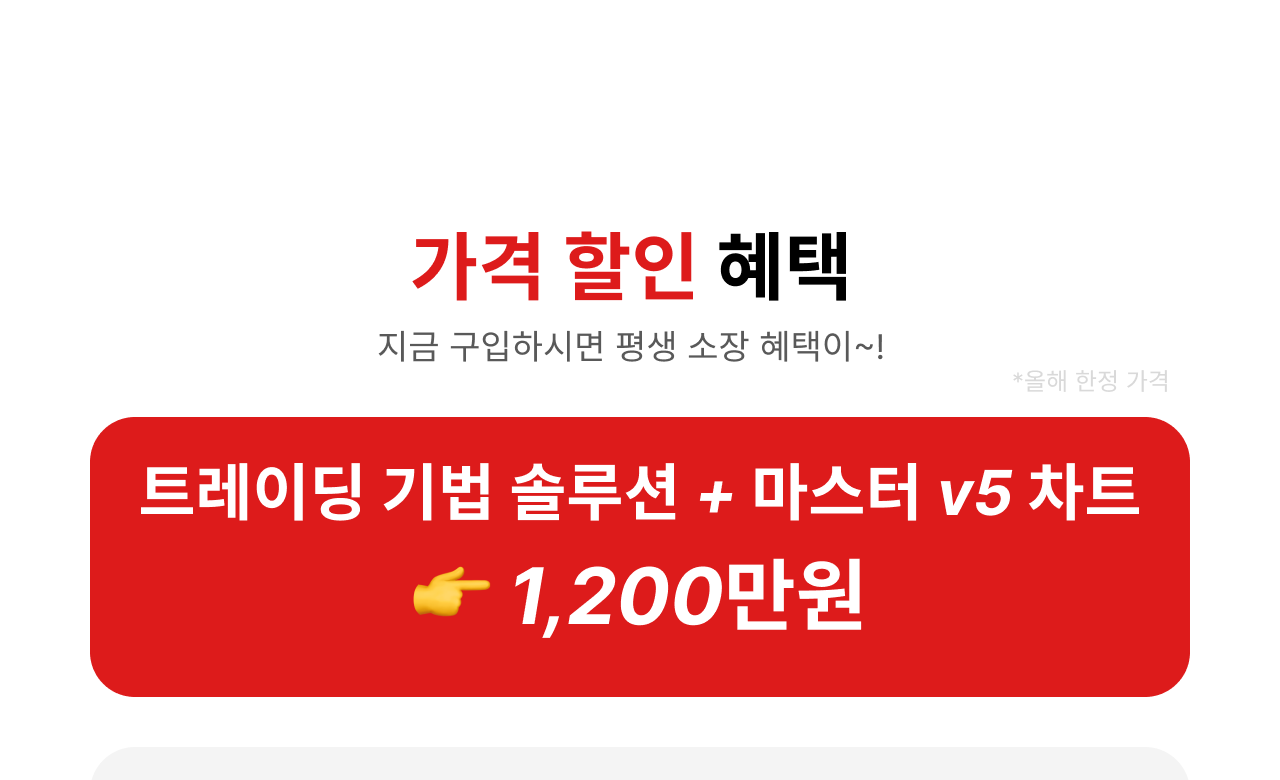
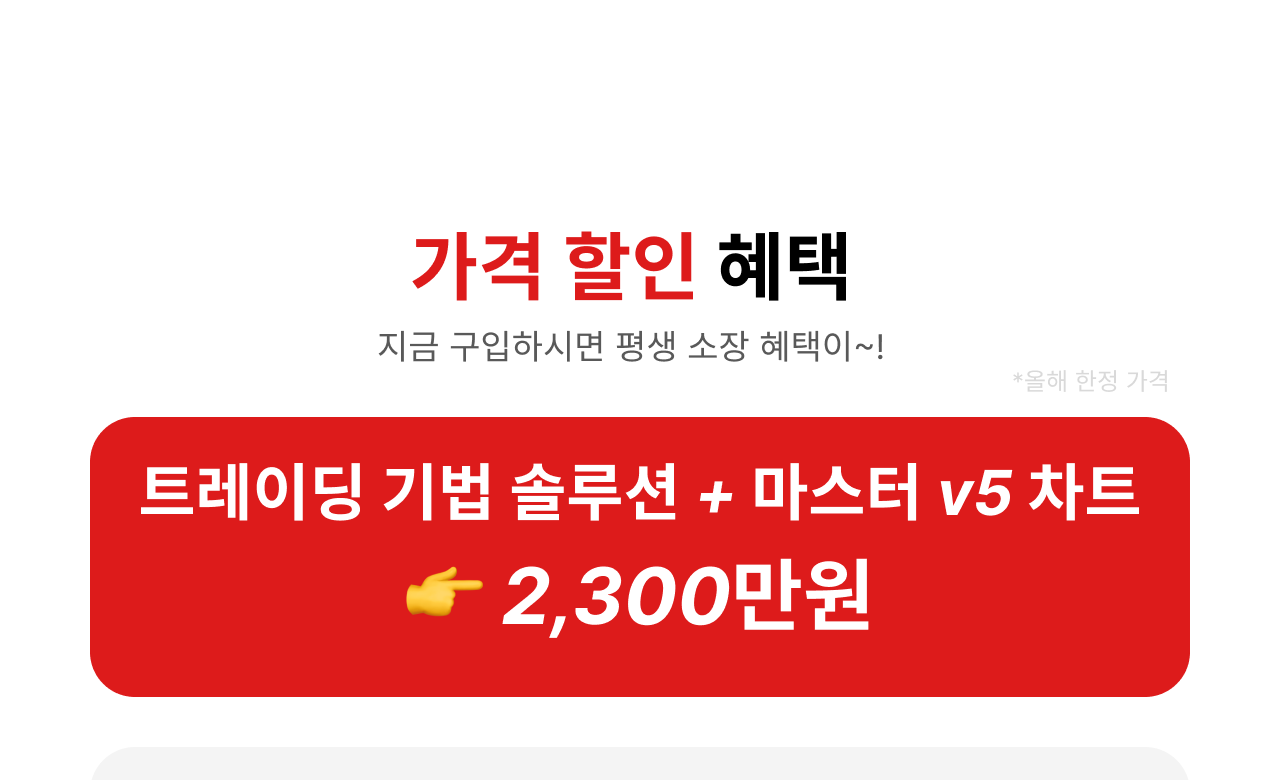
Before and after one commit to kimbonggoo/rainbow-chart, a plain HTML site: page index.html in a window 1280 px wide. Shown: the part 2180-2960 px from the top of the page. Drawn offline with Linux system fonts and the light colour scheme.

Commit message:
rainbow v1.8

```diff
--- a/index.html
+++ b/index.html
@@ -58,7 +58,7 @@
     <div class="comtainer">
 
       <div class="img-box">
-        <img src="./img/Group 246.png" alt="images" />
+        <img src="./img/Group 258.png" alt="images" />
       </div>
 
     </div>
```
Also changed, not shown: img/Group 258.png (added).
